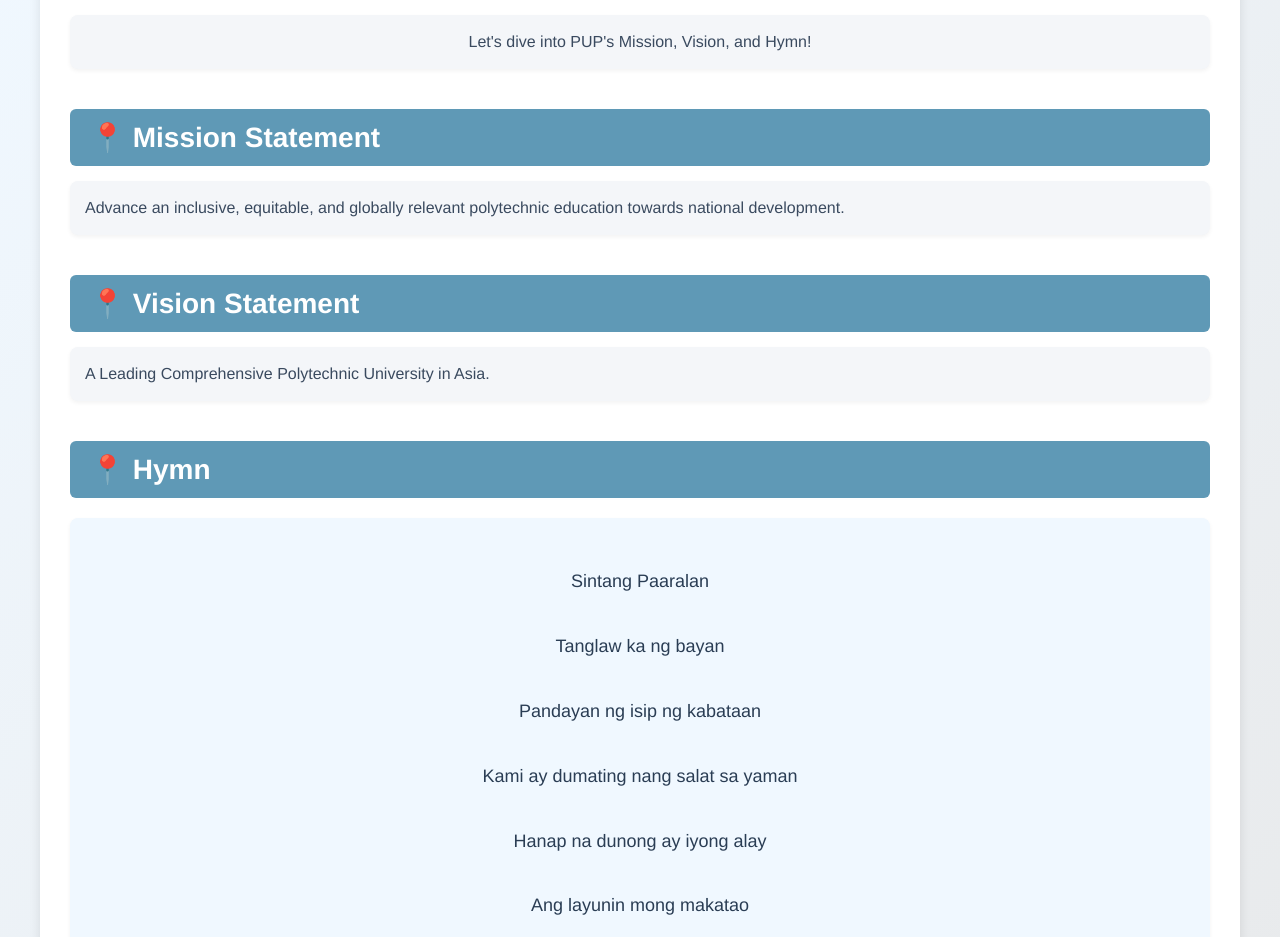
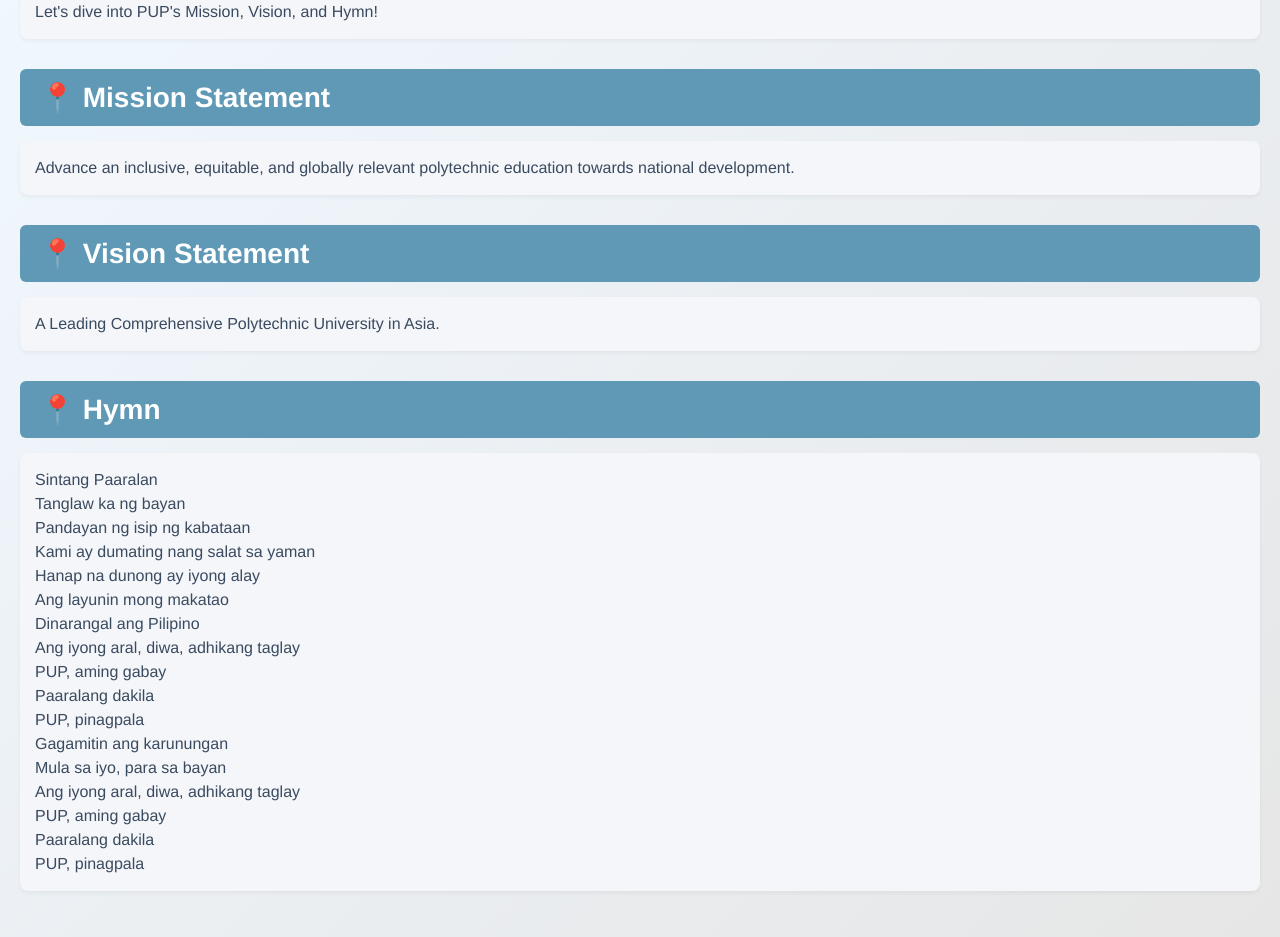
Before and after one commit to averilgab/Webdev-, a plain HTML site: page index.html in a window 1280 px wide. Shown: the part 95-1032 px from the top of the page. Drawn offline with Linux system fonts and the light colour scheme.

Commit message:
Update index.html

```diff
--- a/index.html
+++ b/index.html
@@ -3,27 +3,20 @@
 <head>
   <meta charset="UTF-8">
   <meta name="viewport" content="width=device-width, initial-scale=1.0">
-  <title>PUP Mission, Vision, and Hymn</title>
+  <title>WEBDEV ACT</title>
   <link rel="stylesheet" href="styles.css">
 </head>
 <body>
-  <div class="container">
-    <header>
+  <div class="content">
     <h1>Welcome, PUPian!</h1>
     <p>Let's dive into PUP's Mission, Vision, and Hymn!</p>
-    </header>
 
-    <section class="mission">
     <h2>📍 Mission Statement</h2>
     <p>Advance an inclusive, equitable, and globally relevant polytechnic education towards national development.</p>
-    </section>
 
-    <section class="vision">
     <h2>📍 Vision Statement</h2>
     <p>A Leading Comprehensive Polytechnic University in Asia.</p>
-    </section>
 
-    <section class="hymn">
     <h2>📍 Hymn</h2>
     <p>
       Sintang Paaralan<br>
@@ -44,7 +37,6 @@
       Paaralang dakila<br>
       PUP, pinagpala
     </p>
-    </section>
   </div>
 </body>
 </html>
```
Lines whose indentation alone changed are shown as unchanged.
